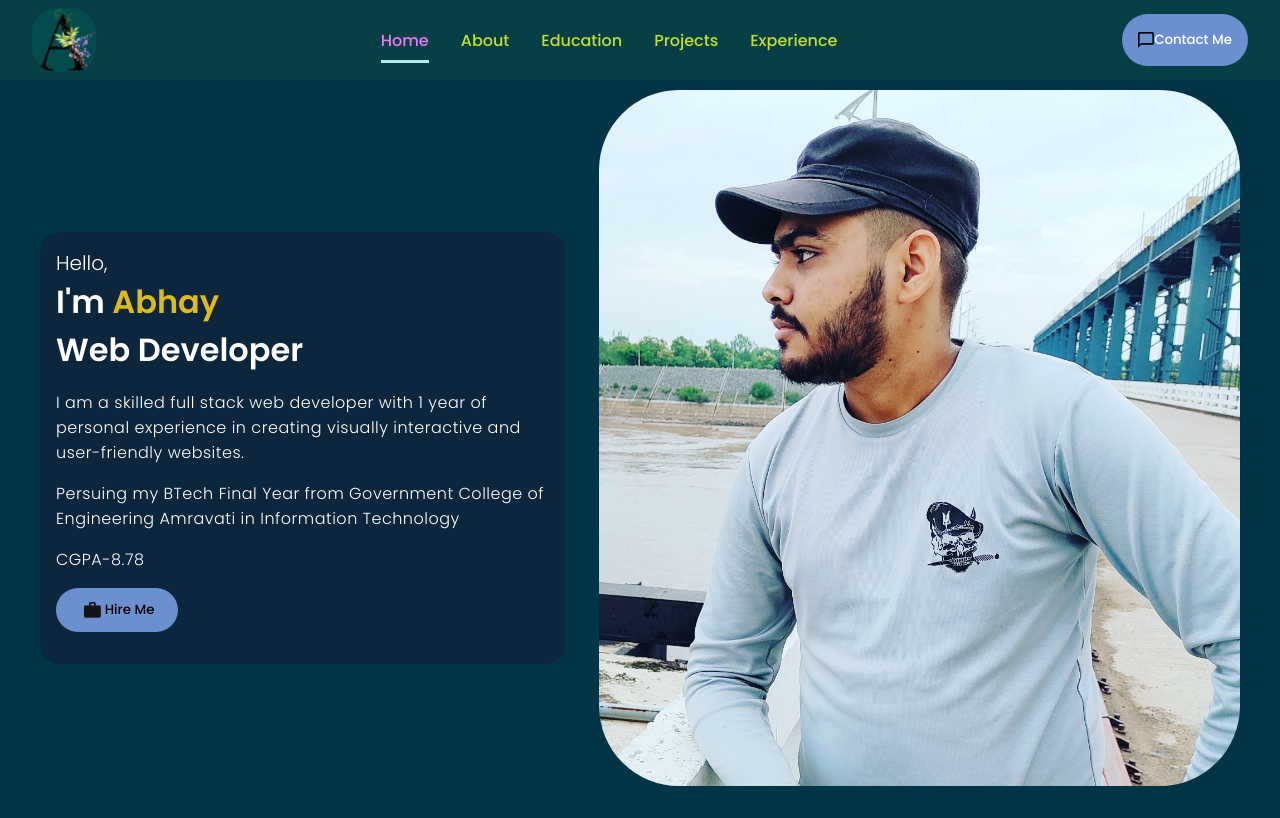
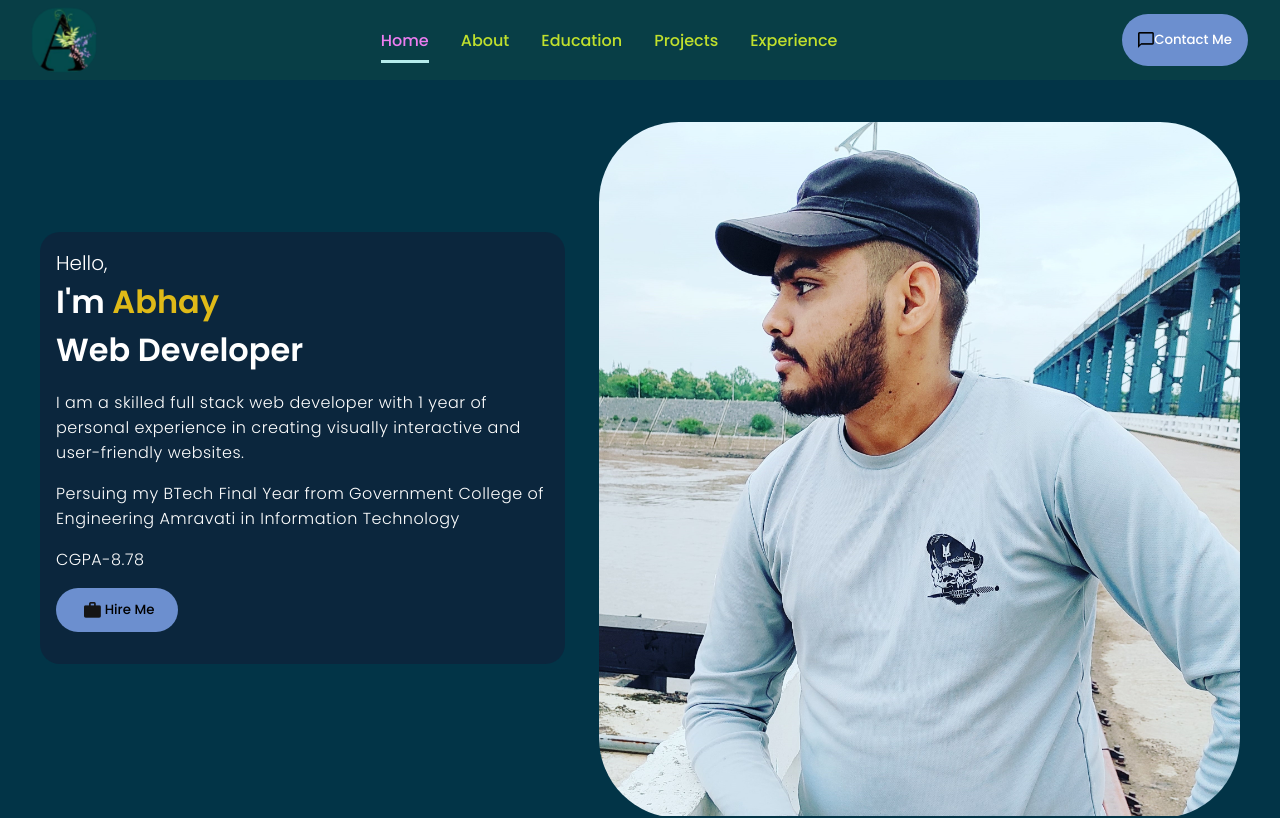
Before and after one commit to Abhaypatle6/Abhay, a React (Create React App) app: page / in a window 1280 px wide. Shown: the top 818 px of the page. Built offline with nearby package versions, Linux system fonts and the light colour scheme.

Commit message:
latest commit

```diff
--- a/src/components/Intro/intro.css
+++ b/src/components/Intro/intro.css
@@ -148,8 +148,7 @@
 .imageContainer {
     width: 58%; /* Adjusted width for the image container */
     height: 87vh; /* Adjusted height for the image container */
-    margin-top: 10px;
-    margin-bottom: 30px;
+    margin-top: 43px;
     position: relative; /* Ensure relative positioning */
     overflow: hidden; /* Hide any overflow to prevent unwanted scrolling */
 }
```
